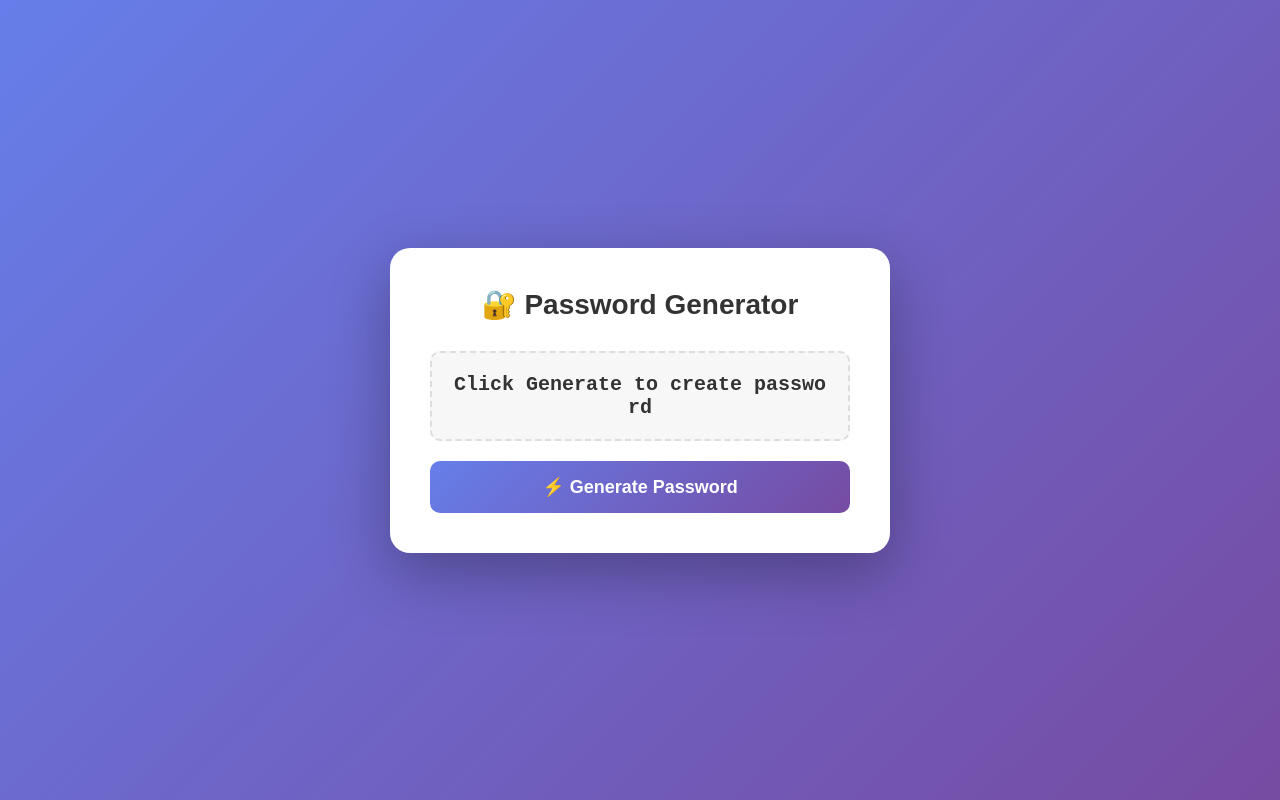
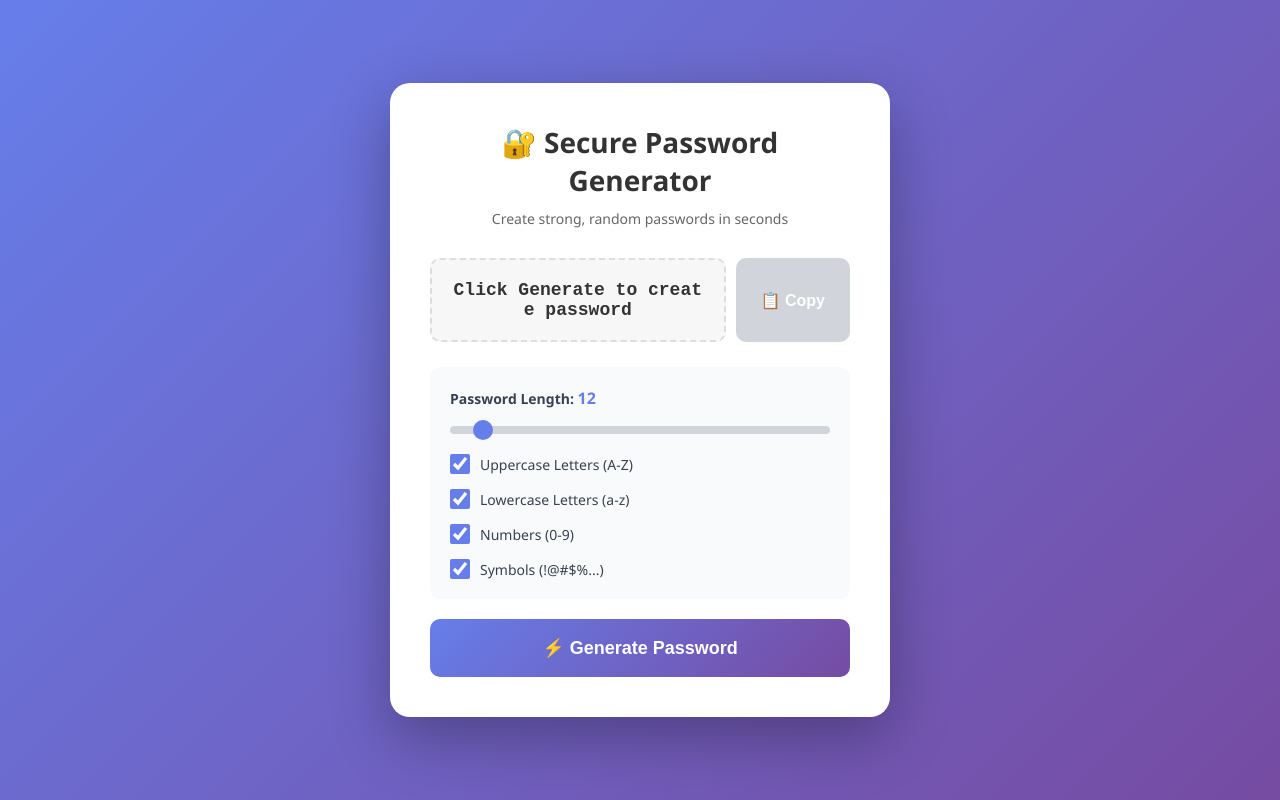
Before and after one commit to Mfarajpour/password-generator, a Flask app: page / in a window 1280 px wide. Run offline with Flask 3, Linux system fonts and the light colour scheme.

Commit message:
add customizable options and copy to clipboard feature

```diff
--- /dev/null
+++ b/static/script.js
@@ -0,0 +1,121 @@
+// Global variable to store current password
+let currentPassword = '';
+
+// Update length display
+function updateLength(value) {
+    document.getElementById('lengthValue').textContent = value;
+}
+
+// Generate password function
+function generatePassword() {
+    const passwordDisplay = document.getElementById('passwordDisplay');
+    const copyBtn = document.getElementById('copyBtn');
+
+    // Show loading
+    passwordDisplay.textContent = 'Generating...';
+    passwordDisplay.classList.remove('active');
+
+    // Get options from UI
+    const length = parseInt(document.getElementById('lengthSlider').value);
+    const uppercase = document.getElementById('uppercaseCheck').checked;
+    const lowercase = document.getElementById('lowercaseCheck').checked;
+    const digits = document.getElementById('digitsCheck').checked;
+    const symbols = document.getElementById('symbolsCheck').checked;
+
+    // Call API
+    fetch('/api/generate', {
+        method: 'POST',
+        headers: {
+            'Content-Type': 'application/json'
+        },
+        body: JSON.stringify({
+            length: length,
+            uppercase: uppercase,
+            lowercase: lowercase,
+            digits: digits,
+            symbols: symbols
+        })
+    })
+    .then(response => response.json())
+    .then(result => {
+        if (result.success) {
+            // Store and display password
+            currentPassword = result.password;
+            passwordDisplay.textContent = currentPassword;
+            passwordDisplay.classList.add('active');
+            copyBtn.disabled = false;
+            copyBtn.textContent = '📋 Copy';
+            copyBtn.classList.remove('copied');
+        } else {
+            passwordDisplay.textContent = '❌ Error';
+            copyBtn.disabled = true;
+            currentPassword = '';
+        }
+    })
+    .catch(error => {
+        console.error('Error:', error);
+        passwordDisplay.textContent = '❌ Error: ' + error.message;
+        copyBtn.disabled = true;
+        currentPassword = '';
+    });
+}
+
+// Copy to clipboard function with fallback
+function copyPassword() {
+    const copyBtn = document.getElementById('copyBtn');
+
+    if (!currentPassword) {
+        alert('No password to copy!');
+        return;
+    }
+
+    // Modern way - Clipboard API
+    if (navigator.clipboard && window.isSecureContext) {
+        navigator.clipboard.writeText(currentPassword).then(() => {
+            showCopySuccess();
+        }).catch(err => {
+            console.error('Clipboard API failed:', err);
+            fallbackCopy();
+        });
+    } else {
+        // Fallback for older browsers or HTTP
+        fallbackCopy();
+    }
+}
+
+// Fallback copy method
+function fallbackCopy() {
+    const passwordDisplay = document.getElementById('passwordDisplay');
+    const textArea = document.createElement('textarea');
+    textArea.value = currentPassword;
+    textArea.style.position = 'fixed';
+    textArea.style.left = '-9999px';
+    document.body.appendChild(textArea);
+    textArea.select();
+
+    try {
+        const successful = document.execCommand('copy');
+        if (successful) {
+            showCopySuccess();
+        } else {
+            alert('Failed to copy password. Please copy manually.');
+        }
+    } catch (err) {
+        console.error('Fallback copy failed:', err);
+        alert('Failed to copy password. Please copy manually.');
+    }
+
+    document.body.removeChild(textArea);
+}
+
+// Show copy success feedback
+function showCopySuccess() {
+    const copyBtn = document.getElementById('copyBtn');
+    copyBtn.textContent = '✅ Copied!';
+    copyBtn.classList.add('copied');
+
+    setTimeout(() => {
+        copyBtn.textContent = '📋 Copy';
+        copyBtn.classList.remove('copied');
+    }, 2000);
+}
--- /dev/null
+++ b/static/style.css
@@ -0,0 +1,239 @@
+/* Reset and Base Styles */
+* {
+    margin: 0;
+    padding: 0;
+    box-sizing: border-box;
+}
+
+body {
+    font-family: 'Segoe UI', Tahoma, Geneva, Verdana, sans-serif;
+    background: linear-gradient(135deg, #667eea 0%, #764ba2 100%);
+    min-height: 100vh;
+    display: flex;
+    justify-content: center;
+    align-items: center;
+    padding: 20px;
+}
+
+.container {
+    background: white;
+    padding: 40px;
+    border-radius: 20px;
+    box-shadow: 0 20px 60px rgba(0,0,0,0.3);
+    max-width: 500px;
+    width: 100%;
+    animation: fadeIn 0.5s ease-in;
+}
+
+@keyframes fadeIn {
+    from {
+        opacity: 0;
+        transform: translateY(-20px);
+    }
+    to {
+        opacity: 1;
+        transform: translateY(0);
+    }
+}
+
+/* Header */
+.header {
+    text-align: center;
+    margin-bottom: 30px;
+}
+
+h1 {
+    color: #333;
+    font-size: 28px;
+    margin-bottom: 10px;
+}
+
+.subtitle {
+    color: #666;
+    font-size: 14px;
+}
+
+/* Password Section */
+.password-section {
+    display: flex;
+    gap: 10px;
+    margin-bottom: 25px;
+}
+
+.password-box {
+    flex: 1;
+    background: #f7f7f7;
+    padding: 20px;
+    border-radius: 10px;
+    min-height: 60px;
+    display: flex;
+    align-items: center;
+    justify-content: center;
+    border: 2px dashed #ddd;
+    font-family: 'Courier New', monospace;
+    font-size: 18px;
+    word-break: break-all;
+    text-align: center;
+    color: #333;
+    font-weight: bold;
+    transition: all 0.3s ease;
+}
+
+.password-box.active {
+    border-color: #667eea;
+    background: #f0f4ff;
+}
+
+.btn-copy {
+    padding: 20px 25px;
+    background: #10b981;
+    color: white;
+    border: none;
+    border-radius: 10px;
+    font-size: 16px;
+    font-weight: bold;
+    cursor: pointer;
+    transition: all 0.3s ease;
+    white-space: nowrap;
+}
+
+.btn-copy:hover:not(:disabled) {
+    background: #059669;
+    transform: translateY(-2px);
+}
+
+.btn-copy:disabled {
+    background: #d1d5db;
+    cursor: not-allowed;
+}
+
+.btn-copy.copied {
+    background: #8b5cf6;
+}
+
+/* Options Panel */
+.options-panel {
+    background: #f9fafb;
+    padding: 20px;
+    border-radius: 10px;
+    margin-bottom: 20px;
+}
+
+.option-group {
+    margin-bottom: 15px;
+}
+
+.option-group:last-child {
+    margin-bottom: 0;
+}
+
+.option-group label {
+    display: block;
+    color: #374151;
+    font-weight: 600;
+    margin-bottom: 8px;
+    font-size: 14px;
+}
+
+#lengthValue {
+    color: #667eea;
+    font-size: 16px;
+}
+
+/* Range Slider */
+input[type="range"] {
+    width: 100%;
+    height: 8px;
+    background: #d1d5db;
+    border-radius: 5px;
+    outline: none;
+    -webkit-appearance: none;
+}
+
+input[type="range"]::-webkit-slider-thumb {
+    -webkit-appearance: none;
+    appearance: none;
+    width: 20px;
+    height: 20px;
+    background: #667eea;
+    cursor: pointer;
+    border-radius: 50%;
+    transition: all 0.3s ease;
+}
+
+input[type="range"]::-webkit-slider-thumb:hover {
+    background: #764ba2;
+    transform: scale(1.2);
+}
+
+input[type="range"]::-moz-range-thumb {
+    width: 20px;
+    height: 20px;
+    background: #667eea;
+    cursor: pointer;
+    border-radius: 50%;
+    border: none;
+}
+
+/* Checkbox */
+.checkbox-label {
+    display: flex !important;
+    align-items: center;
+    cursor: pointer;
+    margin-bottom: 0 !important;
+}
+
+.checkbox-label input[type="checkbox"] {
+    width: 20px;
+    height: 20px;
+    margin-right: 10px;
+    cursor: pointer;
+    accent-color: #667eea;
+}
+
+.checkbox-label span {
+    font-weight: 400;
+}
+
+/* Generate Button */
+.btn-generate {
+    width: 100%;
+    padding: 18px;
+    background: linear-gradient(135deg, #667eea 0%, #764ba2 100%);
+    color: white;
+    border: none;
+    border-radius: 10px;
+    font-size: 18px;
+    font-weight: bold;
+    cursor: pointer;
+    transition: all 0.3s ease;
+}
+
+.btn-generate:hover {
+    opacity: 0.9;
+    transform: translateY(-2px);
+    box-shadow: 0 10px 30px rgba(102, 126, 234, 0.4);
+}
+
+.btn-generate:active {
+    transform: translateY(0);
+}
+
+/* Responsive */
+@media (max-width: 480px) {
+    .container {
+        padding: 25px;
+    }
+
+    h1 {
+        font-size: 24px;
+    }
+
+    .password-section {
+        flex-direction: column;
+    }
+
+    .btn-copy {
+        padding: 15px;
+    }
+}
--- a/templates/index.html
+++ b/templates/index.html
@@ -4,87 +4,60 @@
     <meta charset="UTF-8">
     <meta name="viewport" content="width=device-width, initial-scale=1.0">
     <title>Secure Password Generator</title>
-    <style>
-        * {
-            margin: 0;
-            padding: 0;
-            box-sizing: border-box;
-        }
-
-        body {
-            font-family: Arial, sans-serif;
-            background: linear-gradient(135deg, #667eea 0%, #764ba2 100%);
-            min-height: 100vh;
-            display: flex;
-            justify-content: center;
-            align-items: center;
-            padding: 20px;
-        }
-
-        .container {
-            background: white;
-            padding: 40px;
-            border-radius: 20px;
-            box-shadow: 0 20px 60px rgba(0,0,0,0.3);
-            max-width: 500px;
-            width: 100%;
-        }
-
-        h1 {
-            text-align: center;
-            color: #333;
-            margin-bottom: 30px;
-            font-size: 28px;
-        }
-
-        .password-box {
-            background: #f7f7f7;
-            padding: 20px;
-            border-radius: 10px;
-            margin-bottom: 20px;
-            min-height: 60px;
-            display: flex;
-            align-items: center;
-            justify-content: center;
-            border: 2px dashed #ddd;
-            font-family: 'Courier New', monospace;
-            font-size: 20px;
-            word-break: break-all;
-            text-align: center;
-            color: #333;
-            font-weight: bold;
-        }
-
-        .btn-generate {
-            width: 100%;
-            padding: 15px;
-            background: linear-gradient(135deg, #667eea 0%, #764ba2 100%);
-            color: white;
-            border: none;
-            border-radius: 10px;
-            font-size: 18px;
-            font-weight: bold;
-            cursor: pointer;
-            transition: all 0.3s ease;
-        }
-
-        .btn-generate:hover {
-            opacity: 0.9;
-            transform: translateY(-2px);
-        }
-
-        .btn-generate:active {
-            transform: translateY(0);
-        }
-    </style>
+    <link rel="stylesheet" href="{{ url_for('static', filename='style.css') }}">
 </head>
 <body>
     <div class="container">
-        <h1>🔐 Password Generator</h1>
+        <div class="header">
+            <h1>🔐 Secure Password Generator</h1>
+            <p class="subtitle">Create strong, random passwords in seconds</p>
+        </div>
 
         <!-- Password Display Box -->
-        <div class="password-box" id="passwordDisplay">
-            Click Generate to create password
+        <div class="password-section">
+            <div class="password-box" id="passwordDisplay">
+                Click Generate to create password
+            </div>
+            <button class="btn-copy" id="copyBtn" onclick="copyPassword()" disabled>
+                📋 Copy
+            </button>
+        </div>
+
+        <!-- Options Panel -->
+        <div class="options-panel">
+            <div class="option-group">
+                <label for="lengthSlider">Password Length: <span id="lengthValue">12</span></label>
+                <input type="range" id="lengthSlider" min="4" max="128" value="12"
+                       oninput="updateLength(this.value)">
+            </div>
+
+            <div class="option-group">
+                <label class="checkbox-label">
+                    <input type="checkbox" id="uppercaseCheck" checked>
+                    <span>Uppercase Letters (A-Z)</span>
+                </label>
+            </div>
+
+            <div class="option-group">
+                <label class="checkbox-label">
+                    <input type="checkbox" id="lowercaseCheck" checked>
+                    <span>Lowercase Letters (a-z)</span>
+                </label>
+            </div>
+
+            <div class="option-group">
+                <label class="checkbox-label">
+                    <input type="checkbox" id="digitsCheck" checked>
+                    <span>Numbers (0-9)</span>
+                </label>
+            </div>
+
+            <div class="option-group">
+                <label class="checkbox-label">
+                    <input type="checkbox" id="symbolsCheck" checked>
+                    <span>Symbols (!@#$%...)</span>
+                </label>
+            </div>
         </div>
 
         <!-- Generate Button -->
@@ -93,40 +66,6 @@
         </button>
     </div>
 
-    <script>
-        // Function to generate password
-        function generatePassword() {
-            // Show loading message
-            document.getElementById('passwordDisplay').textContent = 'Generating...';
-
-            // Call API
-            fetch('/api/generate', {
-                method: 'POST',
-                headers: {
-                    'Content-Type': 'application/json'
-                },
-                body: JSON.stringify({
-                    length: 12,
-                    uppercase: true,
-                    lowercase: true,
-                    digits: true,
-                    symbols: true
-                })
-            })
-            .then(response => response.json())
-            .then(result => {
-                if (result.success) {
-                    // Display generated password
-                    document.getElementById('passwordDisplay').textContent = result.password;
-                } else {
-                    document.getElementById('passwordDisplay').textContent = '❌ Error';
-                }
-            })
-            .catch(error => {
-                console.error('Error:', error);
-                document.getElementById('passwordDisplay').textContent = '❌ Error: ' + error.message;
-            });
-        }
-    </script>
+    <script src="{{ url_for('static', filename='script.js') }}"></script>
 </body>
 </html>
```
